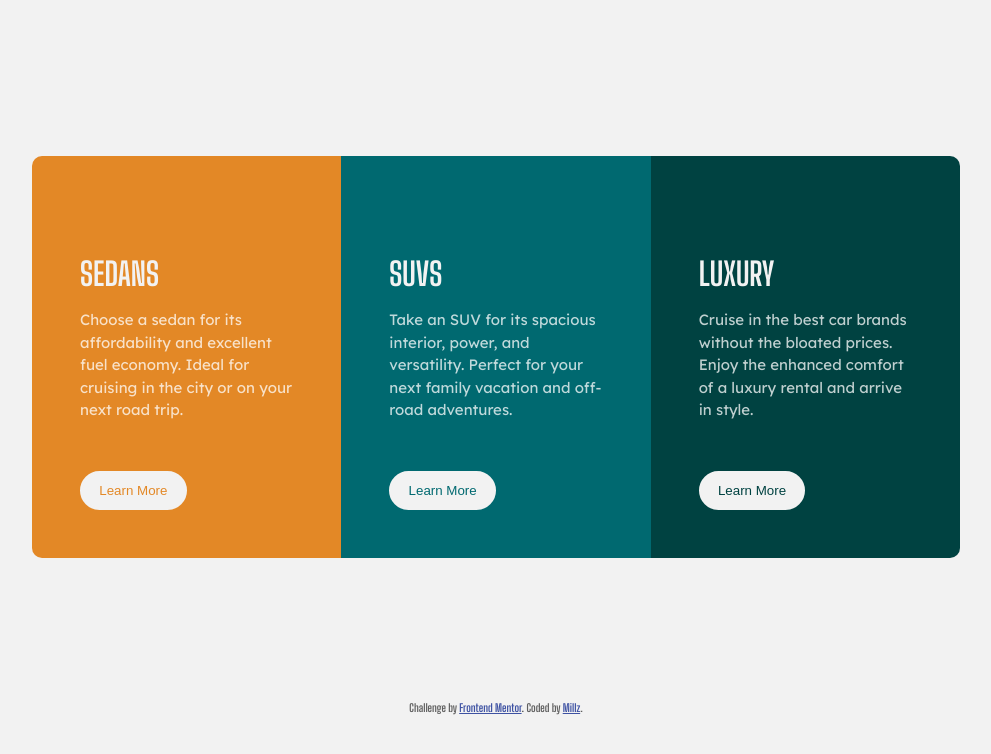
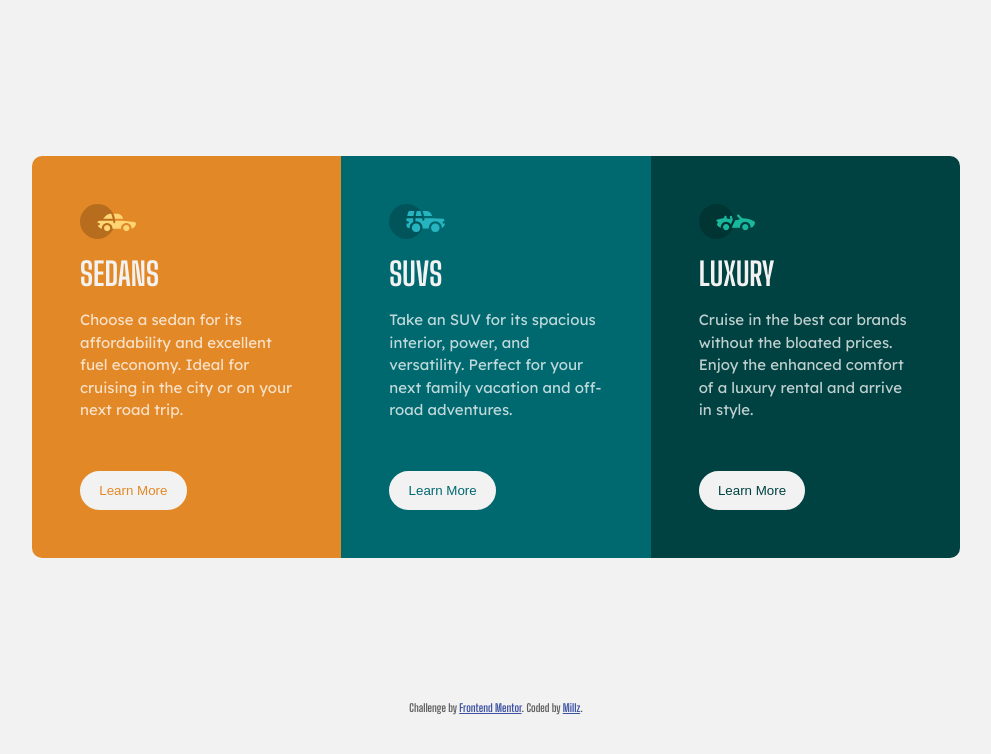
Before and after one commit to Brezus/3-column-card, a plain HTML site: page index.html in a window 1280 px wide. Shown: the whole page, without its empty margins (144-1135 px from the left). Drawn offline with Linux system fonts and the light colour scheme; the site is published under a folder, as on GitHub Pages, so addresses that start at the root find nothing.

Commit message:
relative
copied relative paths instead because my paths are broken just like me :)

```diff
--- a/index.html
+++ b/index.html
@@ -29,7 +29,7 @@
   <body>
     <div class="jeepcont">
       <div class="jeep">
-        <img src="/icon-sedans.svg" alt="" />
+        <img src="icon-sedans.svg" alt="" />
         <h1>Sedans</h1>
         <p>
           Choose a sedan for its affordability and excellent fuel economy. Ideal
@@ -38,7 +38,7 @@
         <button type="submit">Learn More</button>
       </div>
       <div class="jeep">
-        <img src="/icon-suvs.svg" alt="" />
+        <img src="icon-suvs.svg" alt="" />
         <h1>SUVs</h1>
         <p>
           Take an SUV for its spacious interior, power, and versatility. Perfect
@@ -47,7 +47,7 @@
         <button type="submit" class="suv-but">Learn More</button>
       </div>
       <div class="jeep">
-        <img src="/icon-luxury.svg" alt="" />
+        <img src="icon-luxury.svg" alt="" />
         <h1>Luxury</h1>
         <p>
           Cruise in the best car brands without the bloated prices. Enjoy the
```
